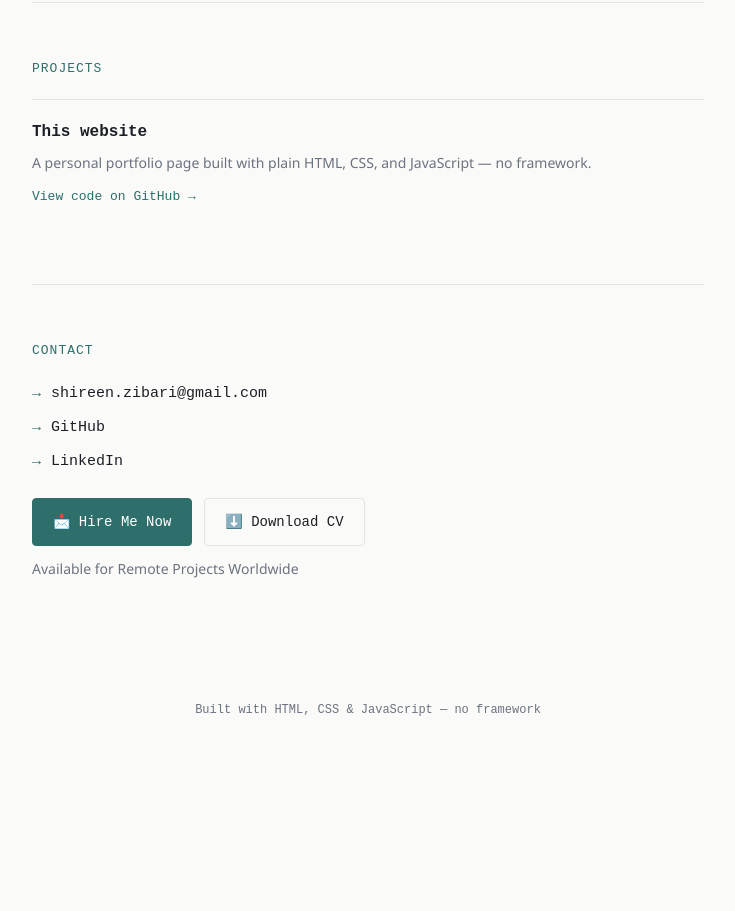
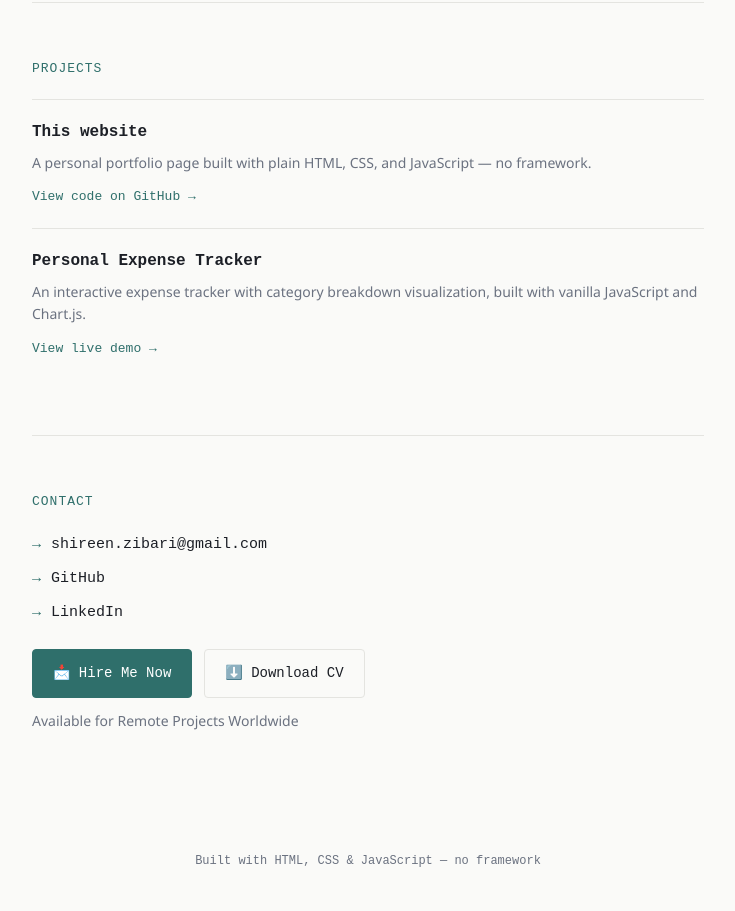
Before and after one commit to shireenzibari-cpu/portfolio, a plain HTML site: page en.html in a window 1280 px wide. Shown: the part 3536-4447 px from the top of the page, without its empty margins (272-1007 px from the left). Before the commit the page ends 4296 px from the top, so only its background shows below. Drawn offline with Linux system fonts and the light colour scheme.

Commit message:
Add Personal Expense Tracker project section
Added a new project section for 'Personal Expense Tracker' with description and link.

```diff
--- a/en.html
+++ b/en.html
@@ -386,6 +386,11 @@
         <div class="project-desc">A personal portfolio page built with plain HTML, CSS, and JavaScript — no framework.</div>
         <a class="project-link" href="https://github.com/shireenzibari-cpu/portfolio" target="_blank">View code on GitHub →</a>
       </div>
+      <div class="project">
+      <div class="project-name">Personal Expense Tracker</div>
+        <div class="project-desc">An interactive expense tracker with category breakdown visualization, built with vanilla JavaScript and Chart.js.</div>
+        <a class="project-link" href="https://shireenzibari-cpu.github.io/portfolio/expense-tracker.html" target="_blank">View live demo →</a>
+      </div>
     </section>
 
     <!-- ===== Contact ===== -->
```
